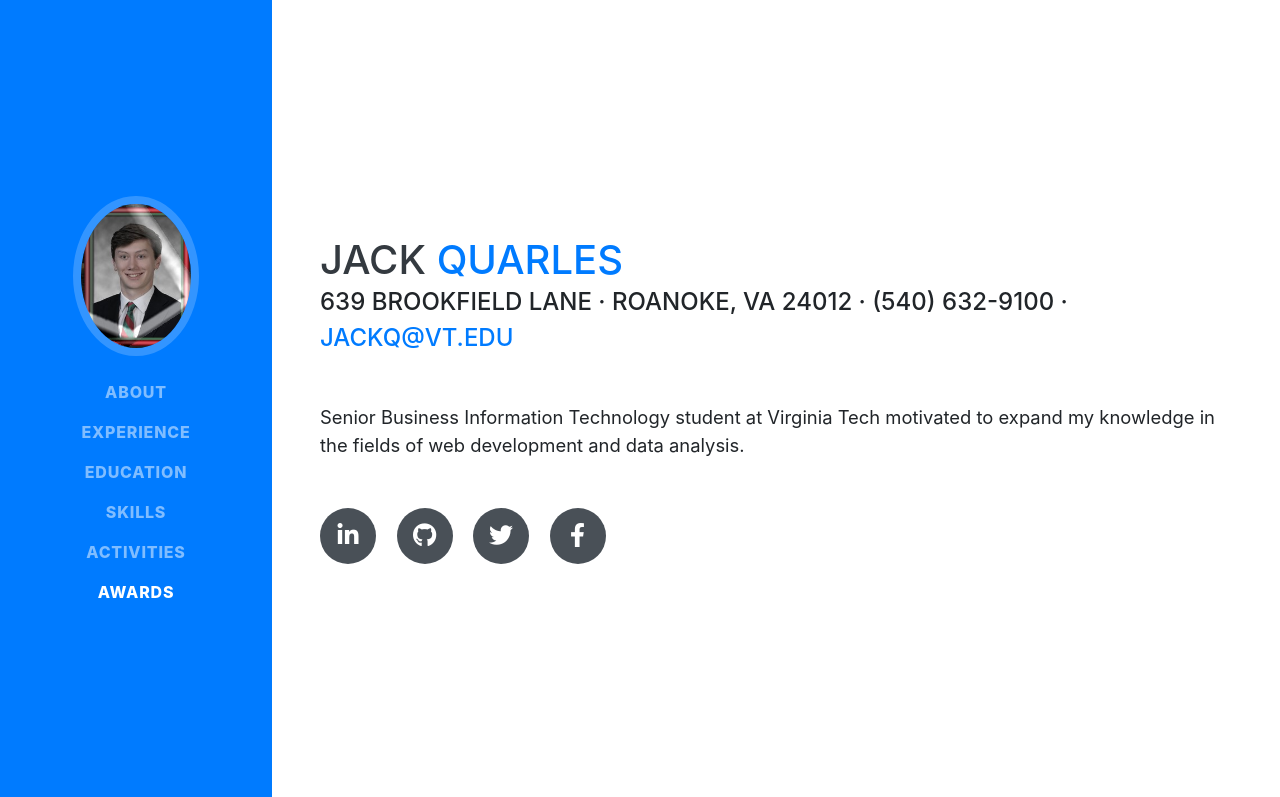
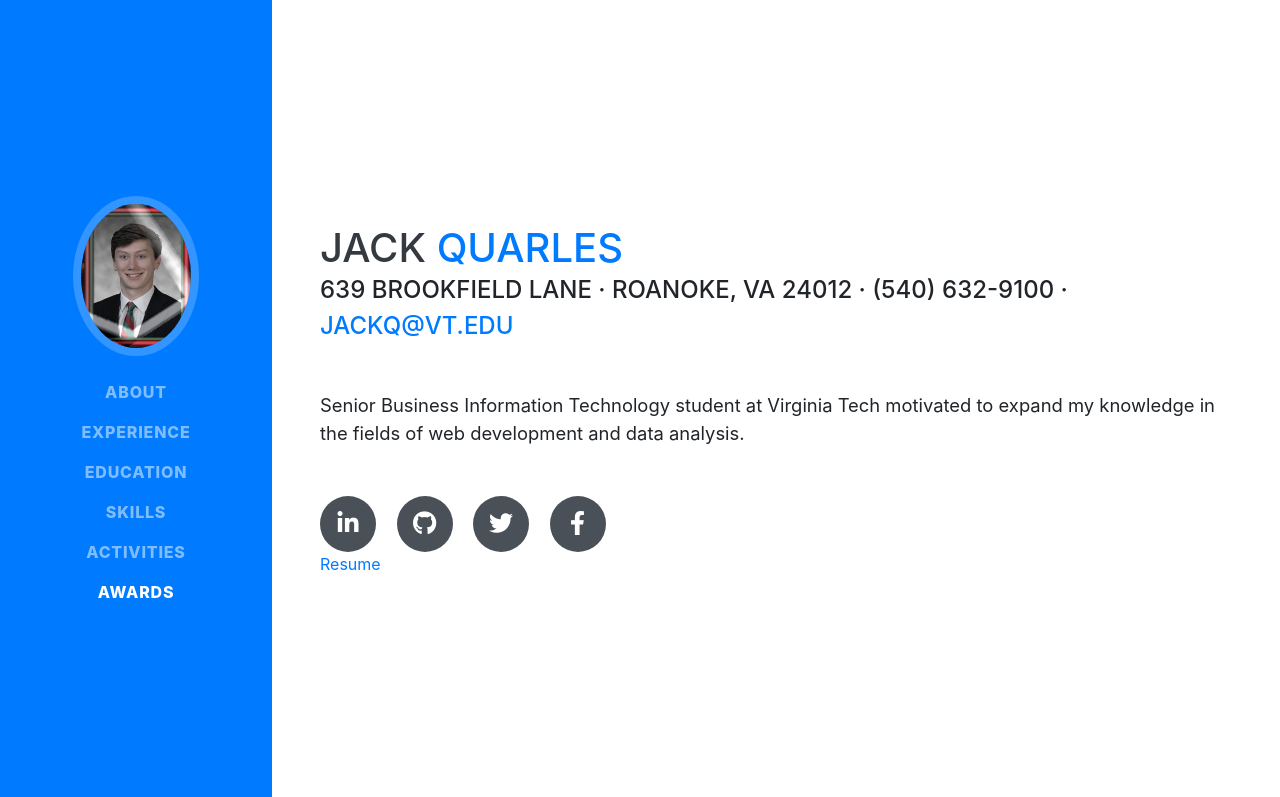
Before and after one commit to jcquarles/jcquarles.github.io, a website with bundled scripts: page index.html in a window 1280 px wide. Shown: the top 797 px of the page. Built offline with nearby package versions, Linux system fonts and the light colour scheme; a web font is replaced by a local one.

Commit message:
resume link

```diff
--- a/index.html
+++ b/index.html
@@ -86,6 +86,9 @@
           <a href="https://www.facebook.com/jack.quarles.3">
             <i class="fab fa-facebook-f"></i>
           </a>
+        </div>
+        <div>
+          <a href="ResumeJackQuarles.docx" download>Resume</a>
         </div>
       </div>
     </section>
```
